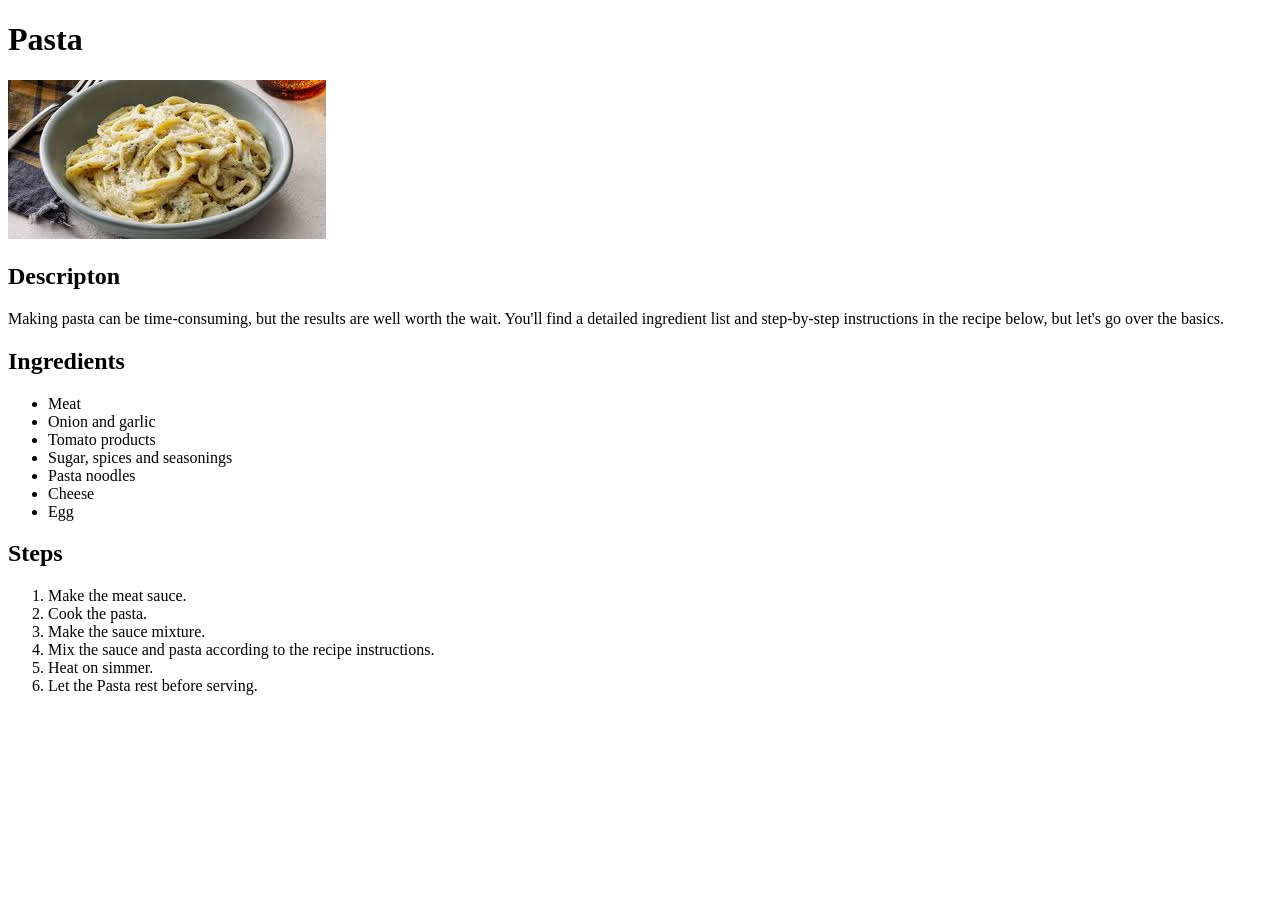
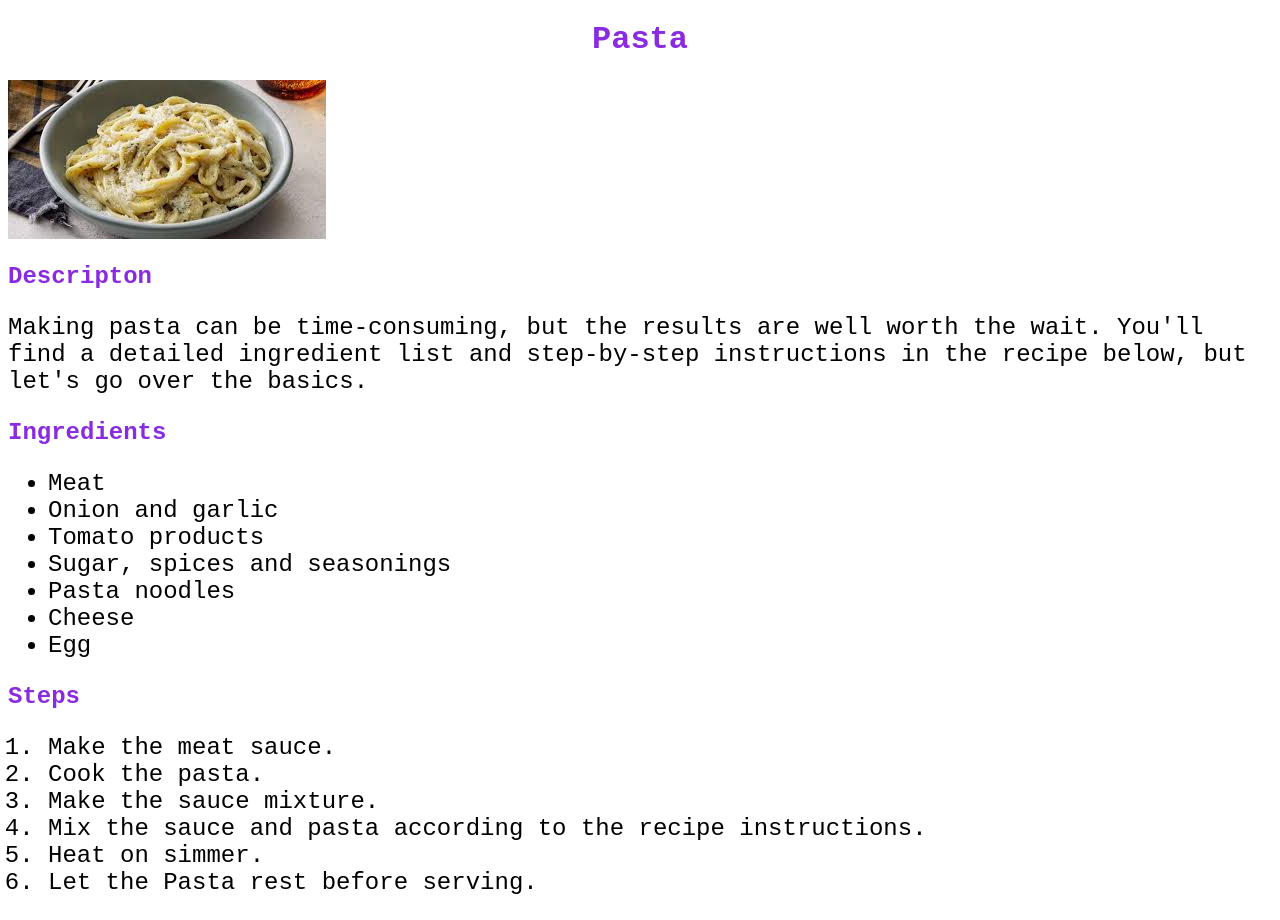
Before and after one commit to Adithya7979/odin-recipes, a plain HTML site: page recipes/pasta.html in a window 1280 px wide. Before the commit the page ends 800 px from the top, so only its background shows below. Drawn offline with Linux system fonts and the light colour scheme; files that its build step writes are made by us from their sources; files whose address does not match are found by name.

Commit message:
add styles to lasagna.html and pasta.html

```diff
--- a/recipes/pasta.html
+++ b/recipes/pasta.html
@@ -1,17 +1,17 @@
 <!DOCTYPE html>
 <html lang="en">
     <head>
-        <link rel="stylesheet" href="styles.css">
+        <link rel="stylesheet" href="C:\Users\asus\odin-recipes\styles.css"">
         <meta charset="utf-8">
         <title>Third page</title>
     </head>
     <body>
-        <h1>Pasta</h1>
+        <h1 class="recipe main">Pasta</h1>
         <img src="pasta.jpeg">
-        <h2>Descripton</h2>
-        <p>Making pasta can be time-consuming, but the results are well worth the wait. You'll find a detailed ingredient list and step-by-step instructions in the recipe below, but let's go over the basics.</p>
-        <h2>Ingredients</h2>
-        <ul>
+        <h2 class="recipe">Descripton</h2>
+        <div><p>Making pasta can be time-consuming, but the results are well worth the wait. You'll find a detailed ingredient list and step-by-step instructions in the recipe below, but let's go over the basics.</p></div>
+        <h2 class="recipe">Ingredients</h2>
+        <div><ul>
             <li>Meat</li>
             <li>Onion and garlic</li>
             <li>Tomato products </li>
@@ -19,15 +19,15 @@
             <li>Pasta noodles</li>
             <li>Cheese</li>
             <li>Egg</li>
-        </ul>
-        <h2>Steps</h2>
-        <ol>
+        </ul></div>
+        <h2 class="recipe">Steps</h2>
+        <div><ol>
             <li>Make the meat sauce.</li>
             <li>Cook the pasta.</li>
             <li>Make the sauce mixture.</li>
             <li>Mix the sauce and pasta according to the recipe instructions.</li>
             <li>Heat on simmer.</li>
             <li>Let the Pasta rest before serving.</li>
-        </ol>
+        </ol></div>
     </body>
 </html>
--- a/styles.css
+++ b/styles.css
@@ -9,3 +9,18 @@
     font-size: xx-large;
     color: aqua;
 }
+
+.main {
+    text-align: center;
+}
+
+.recipe {
+    font-family: "Courier New", Arial, Helvetica, sans-serif;
+    color: blueviolet;
+}
+
+div {
+    font-family:"Courier New", Arial, Helvetica, sans-serif;
+    color: black;
+    font-size: x-large;
+}
```
Also changed, not shown: recipes/lasagna.html (+10 -10 lines).
